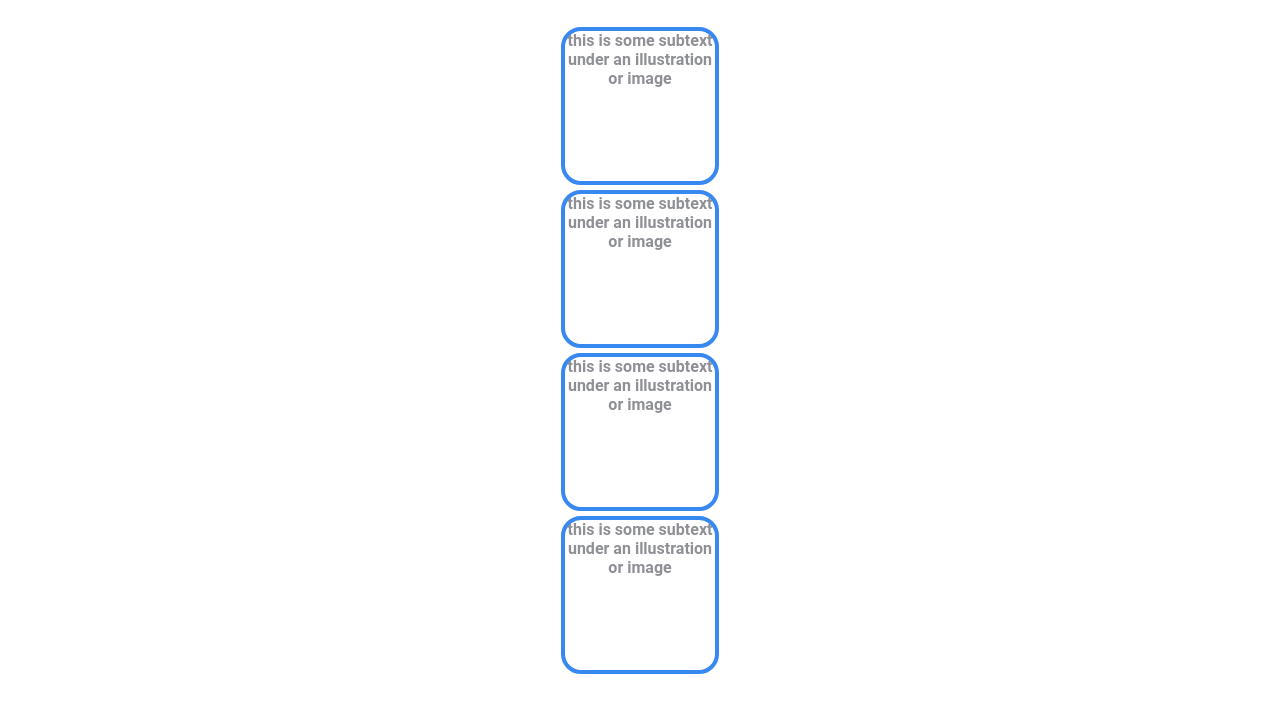
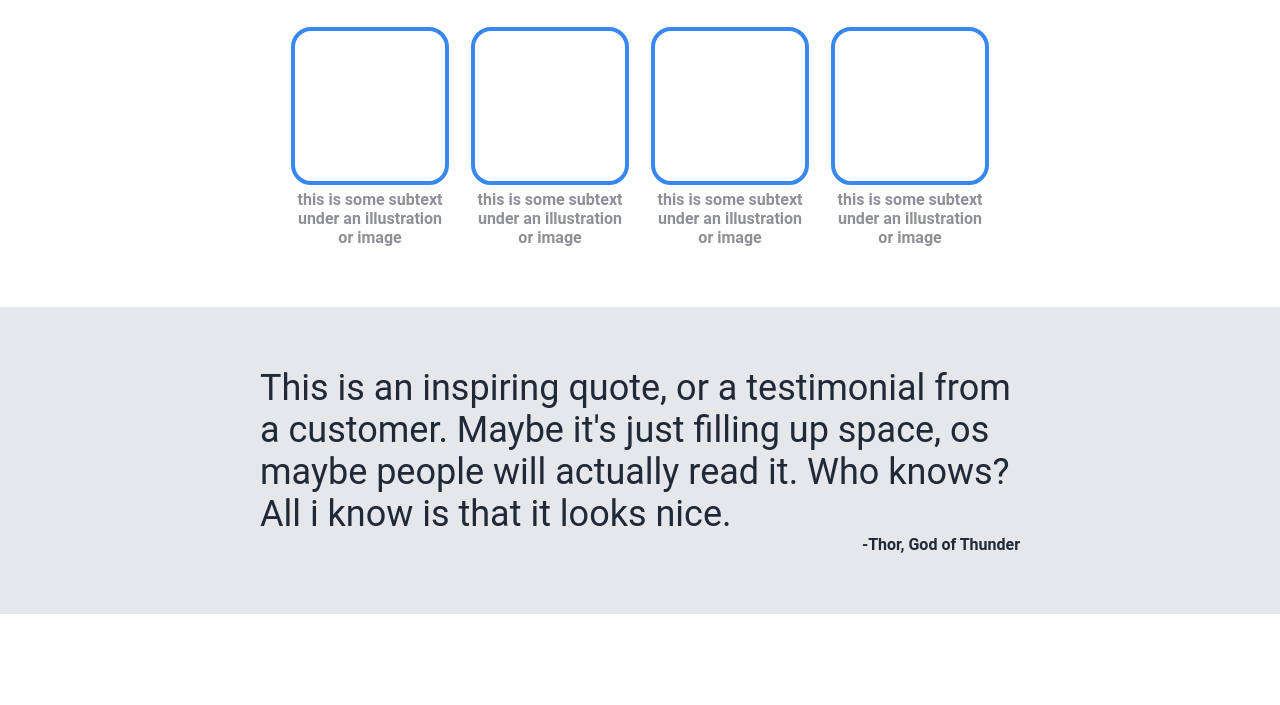
Before and after one commit to ViniOA/Page, a plain HTML site: page site/index.html in a window 1280 px wide. Shown: the part 495-1200 px from the top of the page. Drawn offline with Linux system fonts and the light colour scheme.

Commit message:
Modificado a estrutura do container dois e tres

```diff
--- a/site/index.html
+++ b/site/index.html
@@ -23,7 +23,8 @@
 <div class="container-one">
     <div class="text">
         <h4>This website is awesome</h4>
-<p class="p">This website has some subtext that goes here under the main title. It's a smaller font and the color is lower contrast.</p>
+        <p class="p">This website has some subtext that goes here under the main title. It's a smaller font and the
+            color is lower contrast.</p>
         <div class="bt">
             <button class="btn">Sign up</button>
         </div>
@@ -39,35 +40,37 @@
     <div class="header2">Some random information</div>
     <div class="illustration">
         <div class="ct">
-<div class="image">
+            <div class="image"></div>
             <h6>this is some subtext under an illustration or image</h6>
         </div>
-
-<div class="image">
+        <div class="ct">
+            <div class="image"></div>
             <h6>this is some subtext under an illustration or image</h6>
         </div>
-
-<div class="image">
+        <div class="ct">
+            <div class="image"></div>
             <h6>this is some subtext under an illustration or image</h6>
         </div>
-
-<div class="image">
+        <div class="ct">
+            <div class="image"></div>
             <h6>this is some subtext under an illustration or image</h6>
         </div>
-
     </div>
-</div>
-
-
-
-
-
 
 </div>
 <!--Container two-->
 <div class="container-three">
-<h3>This is an inspiring quote, or a testimonial from a customer. Maybe it's just filling up space, os maybe people will actually read it. Who knows? All i know is that it looks nice. -Thor, God of Thunder</h3>
+    <div class="txt">
+        <p>This is an inspiring quote, or a testimonial from a customer. Maybe it's just filling up space, os maybe
+            people will actually read it. Who knows? All i know is that it looks nice.
+        <p>
+            <div class="thor">
+                <p>-Thor, God of Thunder</p>
             </div>
+    </div>
+
+</div>
+
 <div class="container-for">
     <h3>Call to action! It's time!</h3>
     <h4>Sign up for our product by clicking that button right over ther!</h4>
```
Lines whose indentation alone changed are shown as unchanged.
